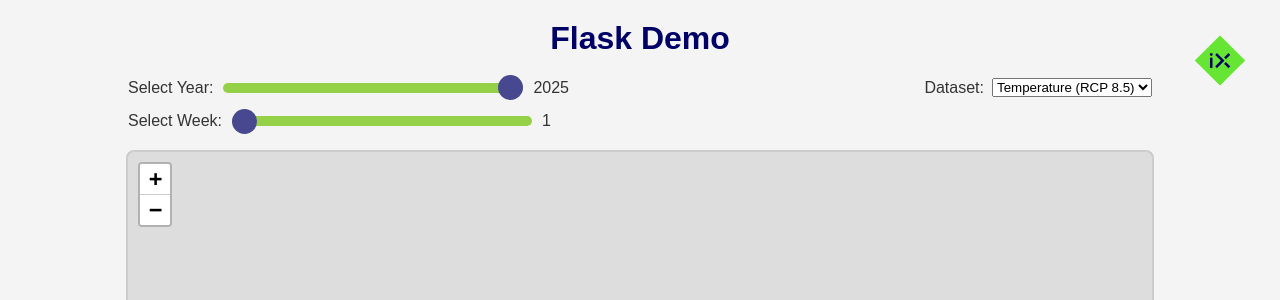
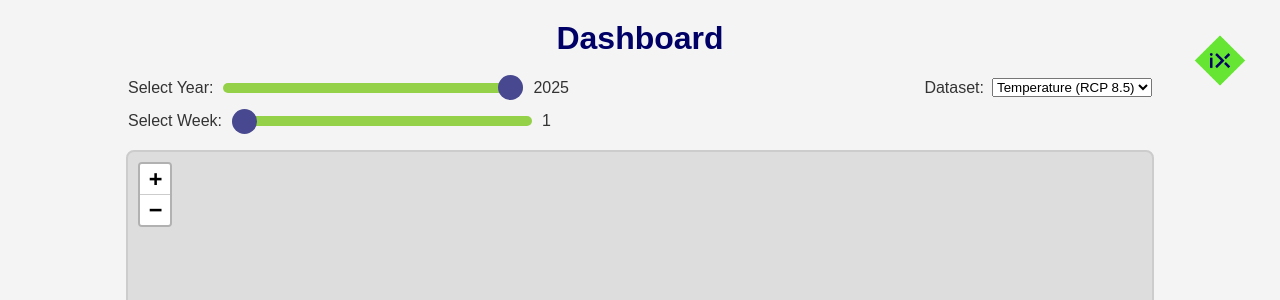
Before and after one commit to daniprec/Climate-Change-Effect-on-Europe, a Flask app: template templates/index.html in a window 1280 px wide. Shown: the top 300 px of the page. Run offline with Flask 3, Linux system fonts and the light colour scheme; the template is opened without the code that fills it, so the values that code supplies are empty; parts of the project's set-up code (start-up, migrations or seed data) failed here and were passed over.

Commit message:
Rename title to dashboard

```diff
--- a/templates/index.html
+++ b/templates/index.html
@@ -2,7 +2,7 @@
 <html>
 <head>
   <meta charset="utf-8">
-  <title>Flask Demo</title>
+  <title>Dashboard</title>
   <!-- Leaflet CSS -->
   <link rel="stylesheet" href="https://unpkg.com/leaflet@1.9.4/dist/leaflet.css">
   <!-- Custom CSS -->
@@ -16,7 +16,7 @@
        style="position: absolute; top: 10px; right: 10px; width: 100px; cursor:pointer;"
        onclick="window.location.href='https://ixlabs.ie.edu/';">
 
-  <h1>Flask Demo</h1>
+  <h1>Dashboard</h1>
 
   <!-- ===================== CONTROLS ===================== -->
   <div id="controls">
```
